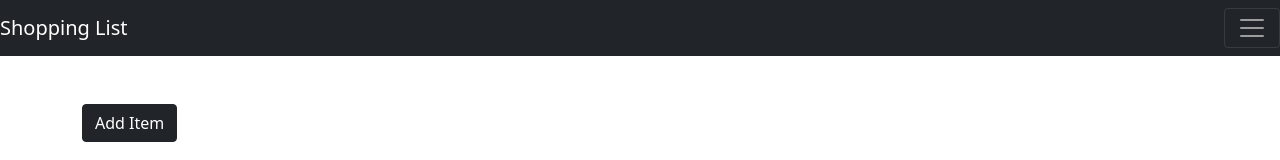
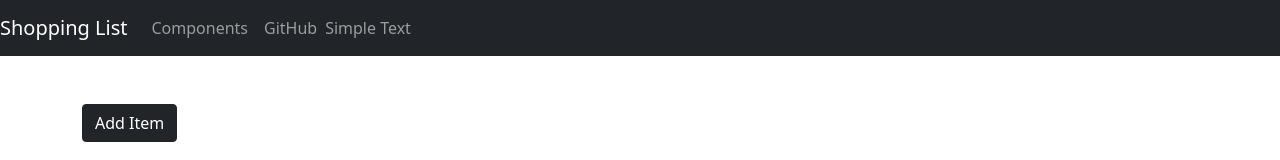
Before and after one commit to dansagam/basic-shopping-cart, a React (Create React App) app: page / in a window 1280 px wide. Shown: the top 160 px of the page. Built offline with nearby package versions, Linux system fonts and the light colour scheme; no server answers.

Commit message:
changed the expand properties to sm

```diff
--- a/src/components/AppNavbar.js
+++ b/src/components/AppNavbar.js
@@ -21,7 +21,7 @@ const AppNavbar = () => {
 
    return (
       <div>
-         <Navbar color="dark" dark expand="sd" className='mb-5'>
+         <Navbar color="dark" dark expand="sm" className='mb-5'>
             <NavbarBrand href="/">Shopping List</NavbarBrand>
             <NavbarToggler onClick={toggle} />
             <Collapse isOpen={isOpen} navbar>
```
